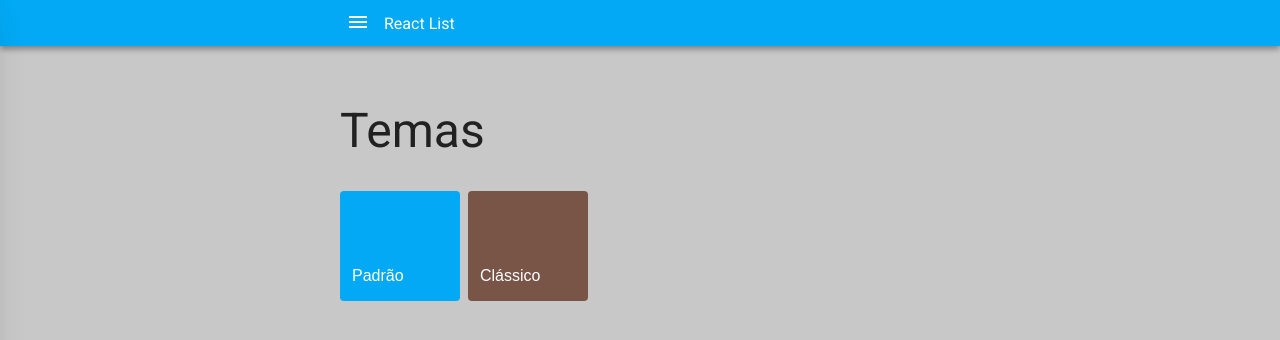
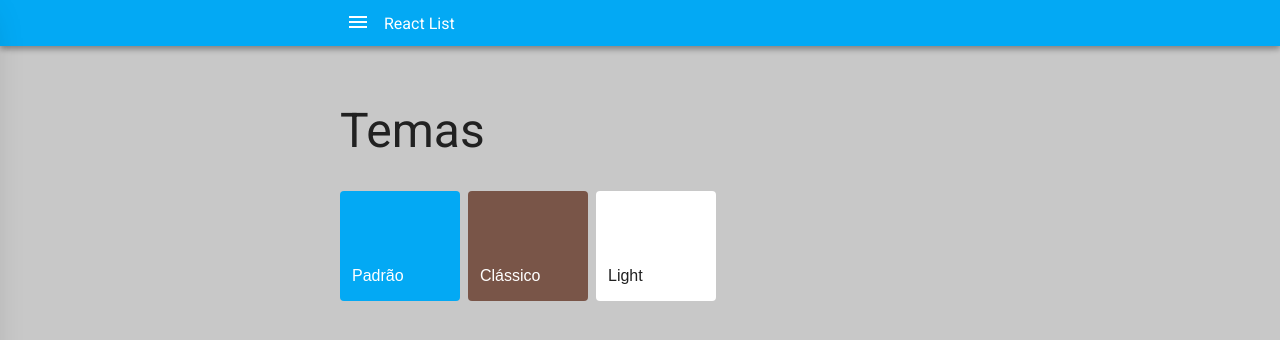
Before and after one commit to tammyfaga/react-list, a React (Vite) app: page /settings in a window 1280 px wide. Shown: the top 340 px of the page. Built offline with nearby package versions, Linux system fonts and the light colour scheme.

Commit message:
tarefa: Otimiza tema e adiciona novo tema Light

```diff
--- a/src/components/AppBar/AppBar.js
+++ b/src/components/AppBar/AppBar.js
@@ -5,7 +5,7 @@ import withSettings from "../../containers/Settings/withSettings";
 import "./app-bar.scss";
 
 const AppBar = ({ isLoading, saveHasError, onSaveRetry, onOpenMenu, theme }) => (
-  <div className="app-bar" style={{ backgroundColor: theme.colorPrimary }}>
+  <div className="app-bar" style={theme && theme.navBar}>
     <div className="app-bar__container">
       <button className="app-bar__action" onClick={onOpenMenu}>
         <i className="material-icons">menu</i>
--- a/src/components/AppBar/app-bar.scss
+++ b/src/components/AppBar/app-bar.scss
@@ -27,7 +27,7 @@
   &__action {
     background-color: transparent;
     border: none;
-    color: $white;
+    color: inherit;
     border-radius: 2px;
     cursor: pointer;
 
--- a/src/containers/Settings/SettingsPage.js
+++ b/src/containers/Settings/SettingsPage.js
@@ -7,7 +7,12 @@ import "./settings.scss";
 
 const themes = [
   { key: "default", label: "Padrão" },
-  { key: "classic", label: "Clássico", colorPrimary: "#795548" }
+  { key: "classic", label: "Clássico", navBar: { backgroundColor: "#795548" } },
+  {
+    key: "light",
+    label: "Light",
+    navBar: { backgroundColor: "#fff", color: "#212121" }
+  }
 ];
 
 const SettingsPage = ({ theme : selectedTheme, toggleTheme }) => (
@@ -18,7 +23,7 @@ const SettingsPage = ({ theme : selectedTheme, toggleTheme }) => (
         <button
           key={theme.key}
           className="themes__item"
-          style={{ backgroundColor: theme.colorPrimary}}
+          style={theme.navBar}
           onClick={() => {
             toggleTheme(theme);
           }}
```
